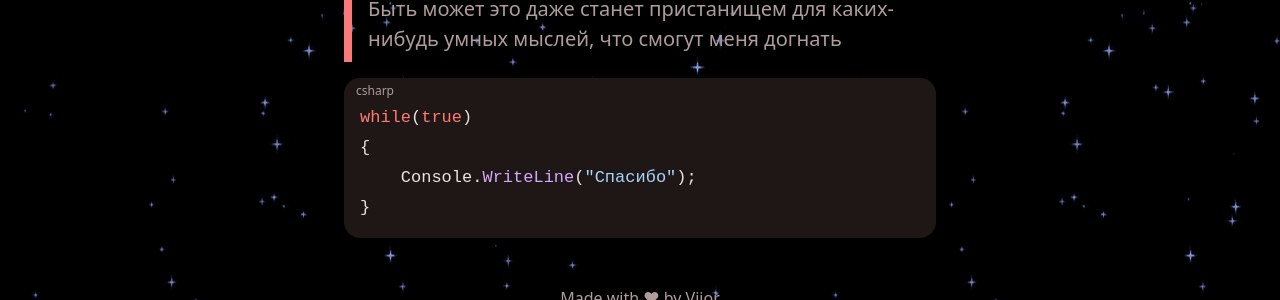
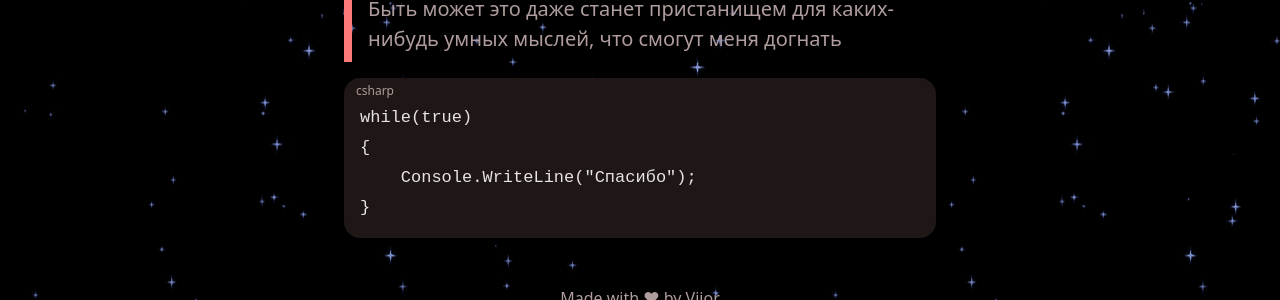
Before and after one commit to Vijorich/SocialLinker, a Jekyll site: the page built from _posts/2026-07-20-welcome.md, in a window 1280 px wide. Shown: the part 771-1071 px from the top of the page. Built offline with Jekyll 4.4.1, drawn with Linux system fonts in a browser that asks for light colours.

Commit message:
trim: cut dead docs, rouge theme, dup CSS, .gitignore prose
- README: remove stale bilingual/i18n feature docs (nonexistent file)
- style.css: drop 15-line rouge syntax theme (default works)
- style.css: deduplicate 26 lines of bio/post-content selectors
- .gitignore: remove 13 lines of explanatory comments

Net: -50 lines, 0 deps

```diff
--- a/assets/style.css
+++ b/assets/style.css
@@ -69,32 +69,16 @@
 }
 
 /* Bio + post prose share styling */
-.bio-content :first-child, .post-content :first-child { margin-top: 0; }
-.bio-content :last-child, .post-content :last-child { margin-bottom: 0; }
-.bio-content a, .post-content a { color: var(--accent); text-decoration: none; }
-.bio-content a:hover, .post-content a:hover { text-decoration: underline; }
-.bio-content code, .post-content code {
-  background: var(--bg-card);
-  padding: 0.25em 0.5em;
-  border-radius: 0.25rem;
-  font-size: 0.85em;
-  border: 0.125rem solid var(--border);
+.bio-content, .post-content {
+  :first-child { margin-top: 0; }
+  :last-child { margin-bottom: 0; }
+  a { color: var(--accent); text-decoration: none; &:hover { text-decoration: underline; } }
+  code { background: var(--bg-card); padding: 0.25em 0.5em; border-radius: 0.25rem; font-size: 0.85em; border: 0.125rem solid var(--border); }
+  pre { background: var(--bg-card); padding: 1rem; border-radius: var(--radius); overflow-x: auto; }
+  pre code { background: none; border: none; padding: 0; }
+  blockquote { border-left: 0.5rem solid var(--accent); margin: 1rem 0; padding: 0.5rem 1rem; color: var(--fg-muted); }
+  ul, ol { padding-left: 1.5rem; }
 }
-/* Inline code only above; fenced blocks styled below */
-.bio-content pre, .post-content pre {
-  background: var(--bg-card);
-  padding: 1rem;
-  border-radius: var(--radius);
-  overflow-x: auto;
-}
-.bio-content pre code, .post-content pre code { background: none; border: none; padding: 0; }
-.bio-content blockquote, .post-content blockquote {
-  border-left: 0.5rem solid var(--accent);
-  margin: 1rem 0;
-  padding: 0.5rem 1rem;
-  color: var(--fg-muted);
-}
-.bio-content ul, .bio-content ol, .post-content ul, .post-content ol { padding-left: 1.5rem; }
 
 /* Link list — cards read as one block via clipped container */
 .link-list {
@@ -196,22 +180,7 @@
   font-size: 1rem;
 }
 
-/* Syntax highlighting */
-.highlight .c, .highlight .c1, .highlight .cm, .highlight .cs, .highlight .cp { color: #8b949e; font-style: italic; }
-.highlight .k, .highlight .kd, .highlight .kn, .highlight .kp, .highlight .kr, .highlight .kt, .highlight .kc { color: #ff7b72; }
-.highlight .s, .highlight .s1, .highlight .s2, .highlight .sb, .highlight .sc, .highlight .sd, .highlight .se, .highlight .sh, .highlight .si, .highlight .sx { color: #a5d6ff; }
-.highlight .na, .highlight .nv, .highlight .vc, .highlight .vg, .highlight .vi, .highlight .nx { color: #79c0ff; }
-.highlight .o, .highlight .ow { color: #ff7b72; }
-.highlight .mi, .highlight .mf, .highlight .mh, .highlight .mo, .highlight .il { color: #a5d6ff; }
-.highlight .nb, .highlight .bp { color: #d2a8ff; }
-.highlight .nc { color: #ffa657; }
-.highlight .nf, .highlight .fm { color: #d2a8ff; }
-.highlight .nd, .highlight .ni, .highlight .no, .highlight .ne, .highlight .nn { color: #ffa657; }
-.highlight .nt { color: #ff7b72; }
-.highlight .err { color: #f85149; }
-.highlight .gd { color: #ffdcd7; background: #67060c; }
-.highlight .gi { color: #aff5b4; background: #033a16; }
-.highlight .gs { font-weight: bold; }
+
 
 /* ponytail: language label via JS data-lang */
 .highlighter-rouge { position: relative; }
```
Also changed, not shown: README.md, 1 other file.
